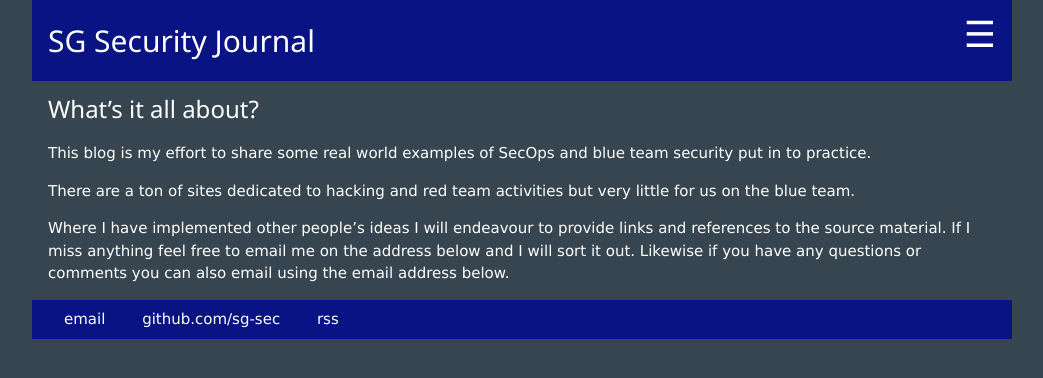
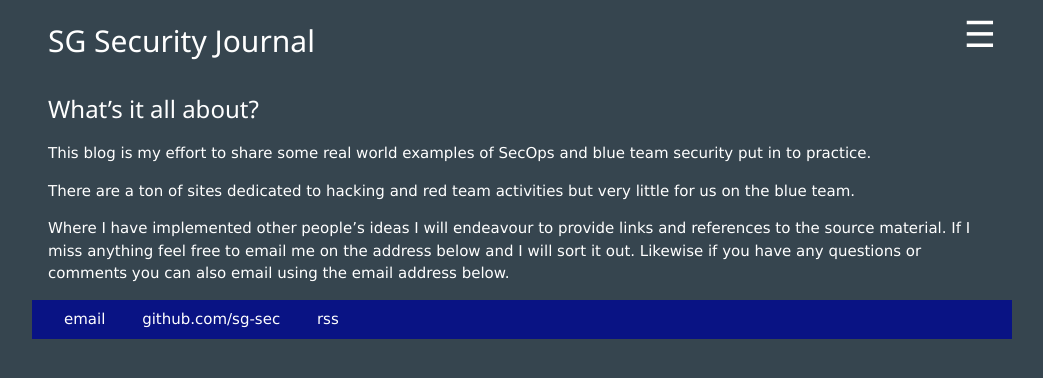
Before and after one commit to sg-sec/sg-sec.github.io, a Jekyll site: the page built from about/index.md, in a window 1280 px wide. Shown: the top 378 px of the page, without its empty margins (118-1161 px from the left). Built offline with Jekyll 4.4.1, drawn with Linux system fonts in a browser that asks for light colours; our own code applies the rules of GitHub Pages for plain Markdown files.

Commit message:
Update default.html

```diff
--- a/_layouts/default.html
+++ b/_layouts/default.html
@@ -14,9 +14,9 @@
                                 <a class="w3-bar-item w3-button" href="/blog">Posts</a>
                                 <a class="w3-bar-item w3-button" href="/blog/tags.html">Tags</a>
                         </nav>
-			<header class="w3-bar sg-dark-blue">
+			<header class="w3-bar sg-dark-charcoal-black">
                                 <h2 class="w3-bar-item"><a href="/">SG Security Journal</a></h2>
-                                <button class="w3-button w3-bar-item sg-dark-blue w3-xxlarge w3-right" onclick="w3_open()">&#9776;</button>
+                                <button class="w3-button w3-bar-item sg-dark-charcoal-black w3-xxlarge w3-right" onclick="w3_open()">&#9776;</button>
 			</header>
 
 			<div class="w3-container" >
```
